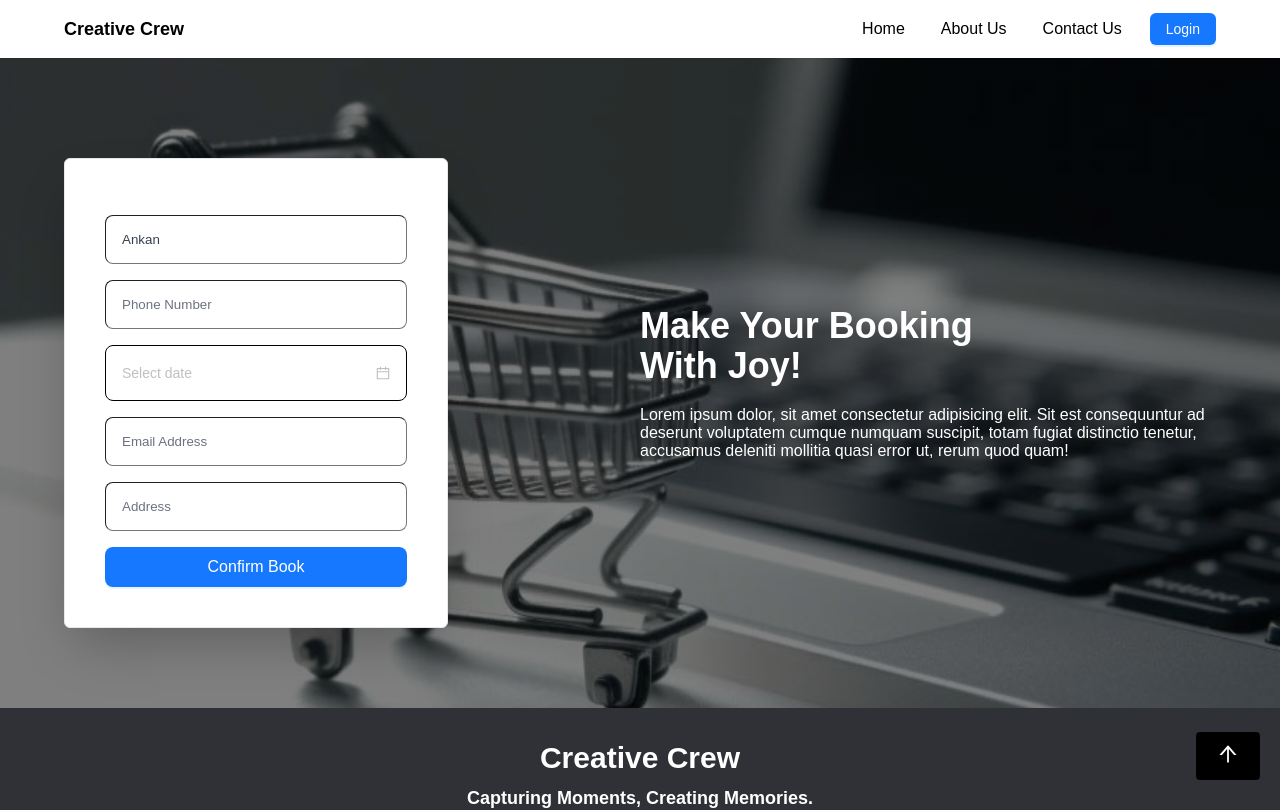
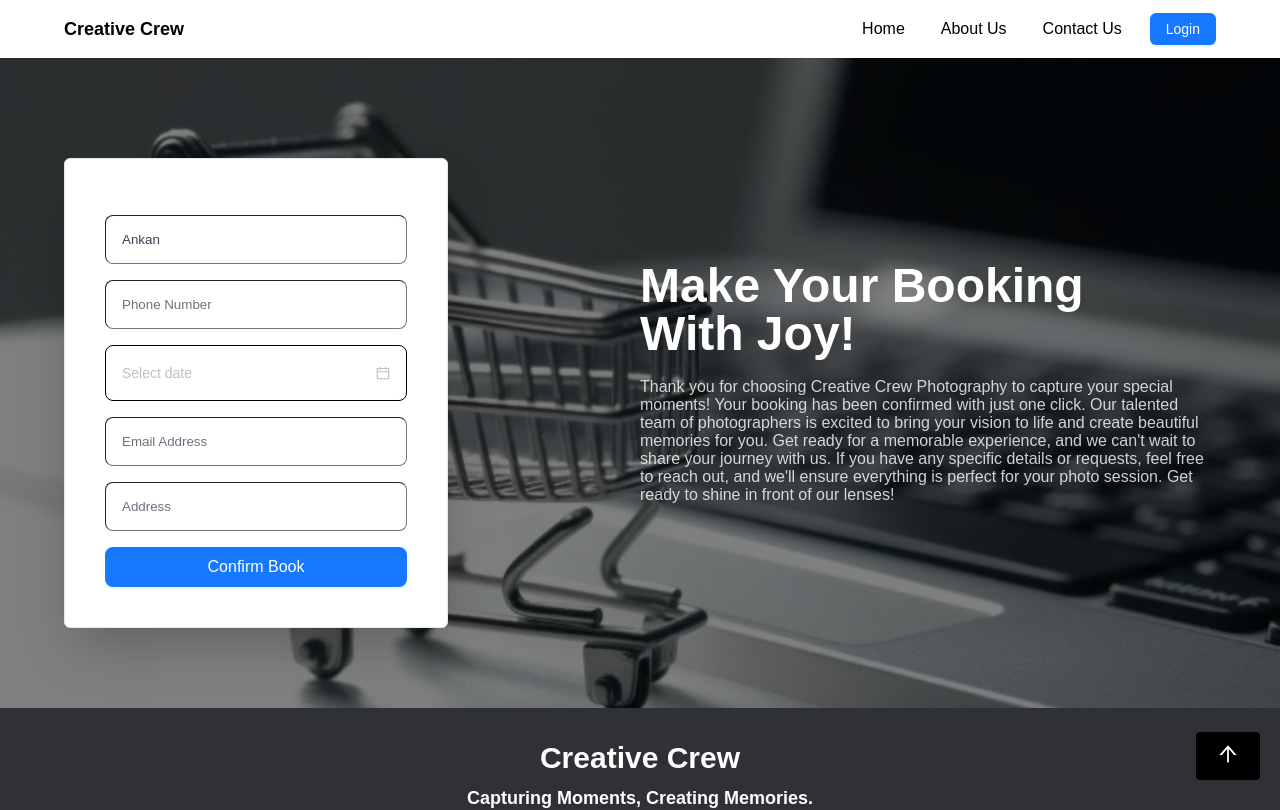
Before and after one commit to Ankan112/creative-crew, a Next.js app: page /order in a window 1280 px wide. Shown: the top 810 px of the page. Built offline with nearby package versions, Linux system fonts and the light colour scheme.

Commit message:
order page update

```diff
--- a/src/pages/order/index.jsx
+++ b/src/pages/order/index.jsx
@@ -129,14 +129,19 @@ const Order = () => {
             </form>
           </div>
           <div className="w-full md:w-1/2">
-            <h2 className="text-4xl mb-5">
+            <h2 className="text-5xl mb-5">
               Make Your Booking <br /> With Joy!
             </h2>
-            <p>
-              Lorem ipsum dolor, sit amet consectetur adipisicing elit. Sit est
-              consequuntur ad deserunt voluptatem cumque numquam suscipit, totam
-              fugiat distinctio tenetur, accusamus deleniti mollitia quasi error
-              ut, rerum quod quam!
+            <p className="opacity-80">
+              Thank you for choosing Creative Crew Photography to capture your
+              special moments! Your booking has been confirmed with just one
+              click. Our talented team of photographers is excited to bring your
+              vision to life and create beautiful memories for you. Get ready
+              for a memorable experience, and we can&apos;t wait to share your
+              journey with us. If you have any specific details or requests,
+              feel free to reach out, and we&apos;ll ensure everything is
+              perfect for your photo session. Get ready to shine in front of our
+              lenses!
             </p>
           </div>
         </div>
```
